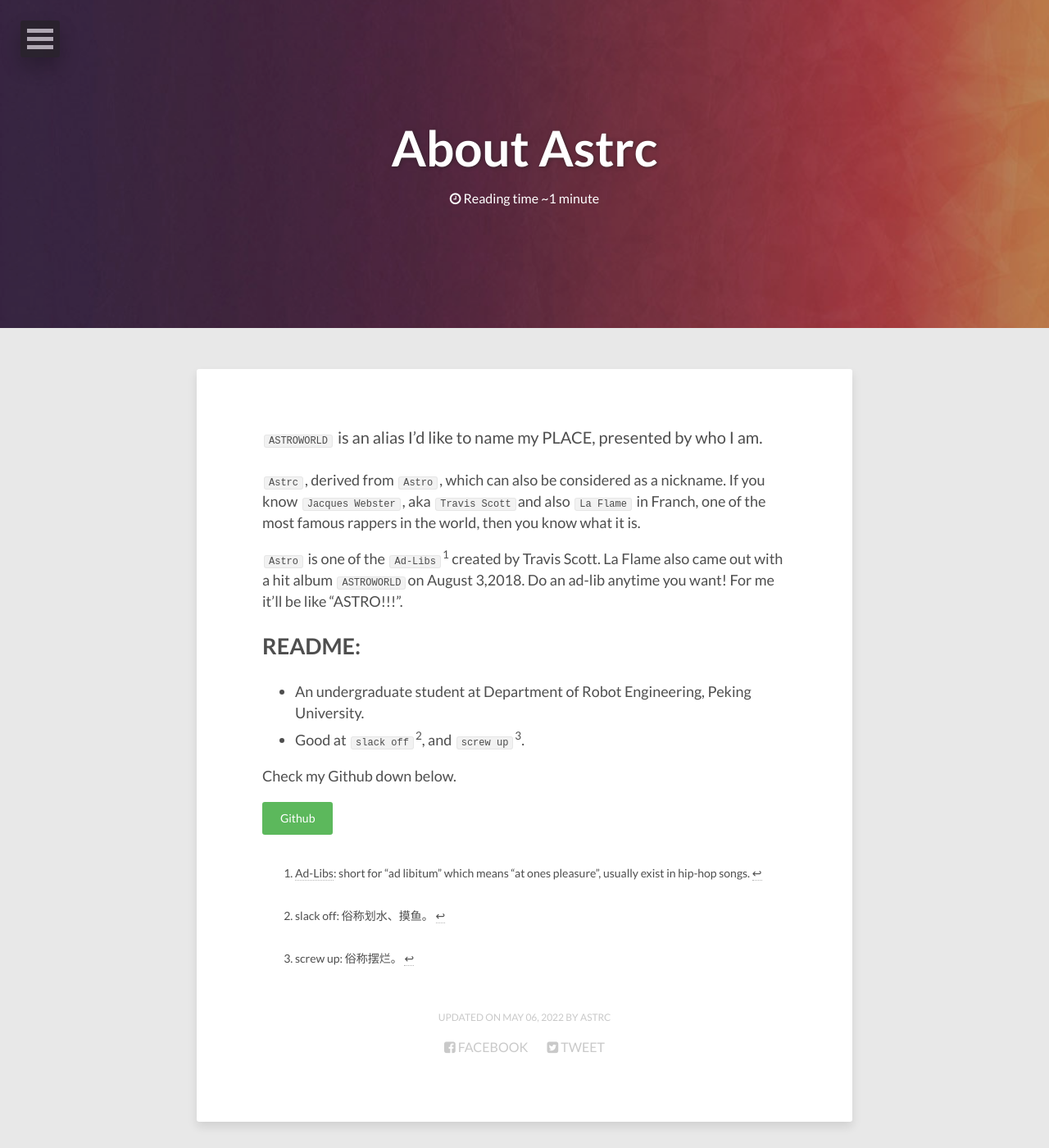
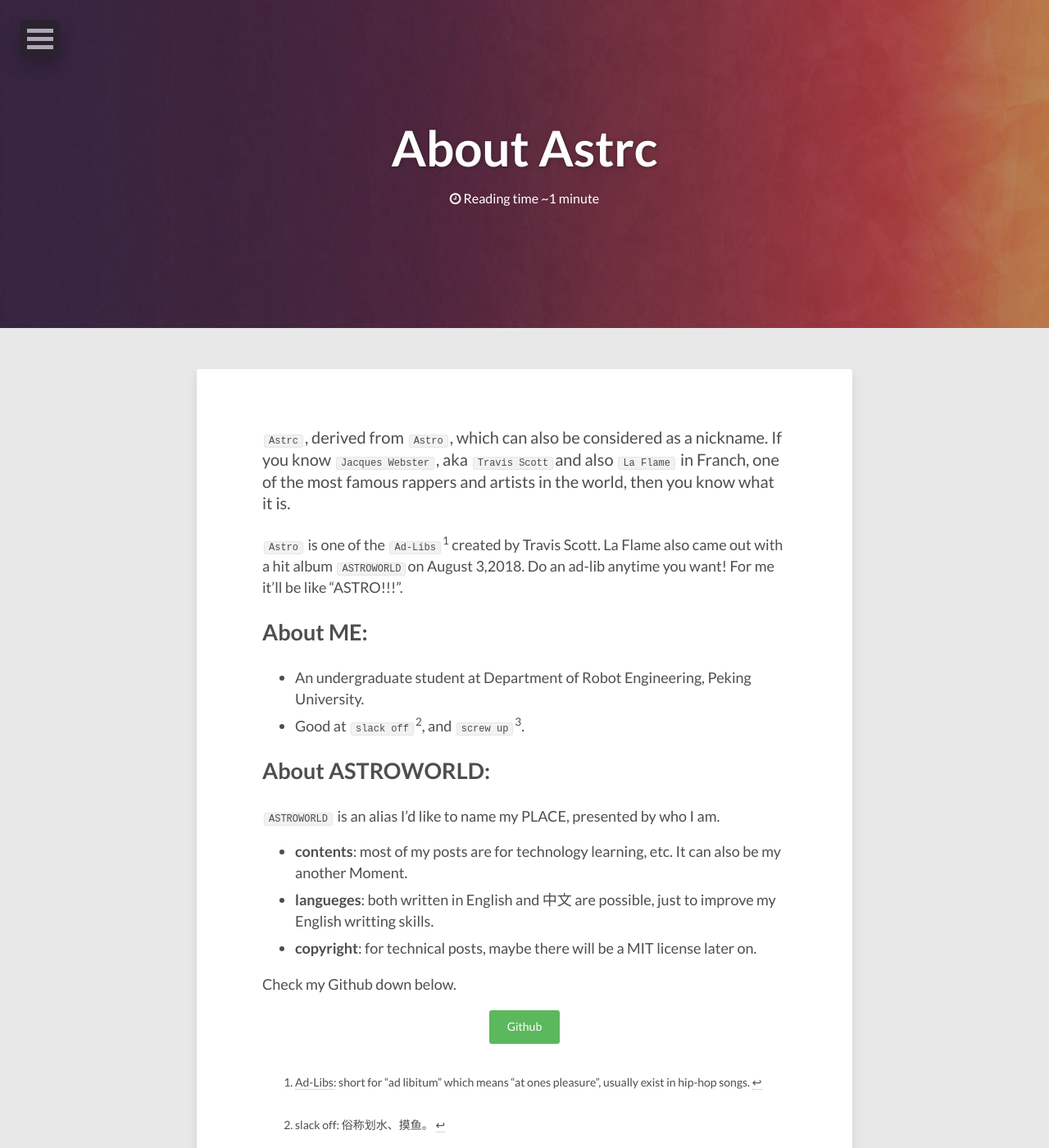
Before and after one commit to lucameng/lucameng.github.io, a Jekyll site: the page built from about/index.md, in a window 1280 px wide and 1400 px high. Shown: the whole window at 82% size. Built offline with Jekyll 4.4.1, drawn with Linux system fonts in a browser that asks for light colours.

Commit message:
update about

```diff
--- a/about/index.md
+++ b/about/index.md
@@ -7,21 +7,30 @@ comments: true
 modified: 2022-05-06
 ---
 
-`ASTROWORLD` is an alias I'd like to name my PLACE, presented by who I am.
-
-`Astrc`, derived from `Astro`, which can also be considered as a nickname. If you know `Jacques Webster`, aka `Travis Scott`and also `La Flame` in Franch, one of the most famous rappers in the world, then you know what it is.
+`Astrc`, derived from `Astro`, which can also be considered as a nickname. If you know `Jacques Webster`, aka `Travis Scott`and also `La Flame` in Franch, one of the most famous rappers and artists in the world, then you know what it is.
 
 `Astro` is one of the `Ad-Libs`[^1] created by Travis Scott. La Flame also came out with a hit album `ASTROWORLD`on August 3,2018.
 Do an ad-lib anytime you want! For me it'll be like "ASTRO!!!".
 
 
-## README:
+## About ME:
 
 * An undergraduate student at Department of Robot Engineering, Peking University.
 * Good at `slack off`[^2], and `screw up`[^3].
 
+## About ASTROWORLD:
+
+`ASTROWORLD` is an alias I'd like to name my PLACE, presented by who I am.
+* **contents**: most of my posts are for technology learning, etc. It can also be my another Moment.
+* **langueges**: both written in English and 中文 are possible, just to improve my English writting skills.
+* **copyright**: for technical posts, maybe there will be a MIT license later on.
+
 Check my Github down below.
-<div markdown="0"><a href="https://github.com/lucameng/" class="btn btn-success">Github</a></div>
+<center><div markdown="0"><a href="https://github.com/lucameng/" class="btn btn-success">Github</a></div></center>
+
+
+
+
 
 [^1]: [Ad-Libs](https://rhymemakers.com/rap-ad-libs/): short for "ad libitum" which means “at ones pleasure”, usually exist in hip-hop songs.
 [^2]: slack off: 俗称划水、摸鱼。
```
Also changed, not shown: 1 other file.
